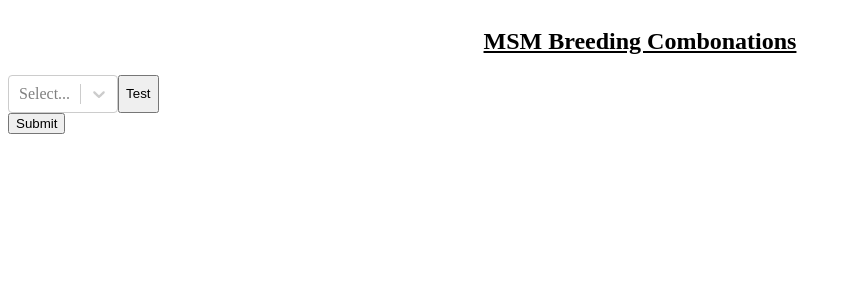
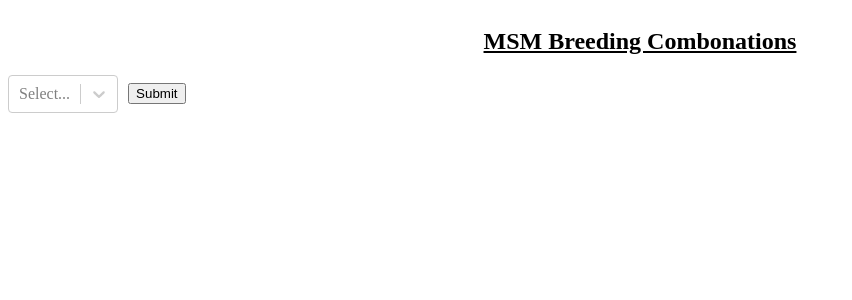
Before and after one commit to Evelina2048/MSMWebsite, a React (Vite) app in the folder MSMWebsiteReact/: page / in a window 1280 px wide. Shown: the top 300 px of the page, without its empty margins (0-852 px from the left). Built offline with nearby package versions, Linux system fonts and the light colour scheme.

Commit message:
made submit button smaller and handleselopt

```diff
--- a/MSMWebsiteReact/src/App.tsx
+++ b/MSMWebsiteReact/src/App.tsx
@@ -1,21 +1,7 @@
-// import { useState } from 'react'
-// import reactLogo from './assets/react.svg'
-// import viteLogo from '/vite.svg'
-// import './App.css'
-import Select from 'react-select';
-
 import Header from './Header.jsx'
 import Submit from './Submit.jsx'
 import MultiSelectDropdown from './MultiSelectDropdown.jsx'
 
-
-// const options = [
-//   { value: 'chocolate', label: 'Chocolate' },
-//   { value: 'strawberry', label: 'Strawberry' },
-//   { value: 'vanilla', label: 'Vanilla' }
-// ]
-
-//import Header from './Header copy.jsx'
 function App() {
 
   return (
@@ -24,7 +10,7 @@ function App() {
 
       <Header></Header>
       <MultiSelectDropdown></MultiSelectDropdown>
-      <Submit></Submit>
+      {/* <Submit></Submit> */}
 
       </>
       </>
--- /dev/null
+++ b/MSMWebsiteReact/src/HandleSelectedOptions.jsx
@@ -0,0 +1,9 @@
+//import { getSelectedLabels } from "./MultiSelectDropdown";
+
+function HandleSelectedOptions({ selectedOptions }) {
+    console.log("hi before return")
+    return(
+        console.log("hi from handleselectedopts")//(getSelectedLabels)
+    );
+}
+export default HandleSelectedOptions
--- a/MSMWebsiteReact/src/MultiSelectDropdown.jsx
+++ b/MSMWebsiteReact/src/MultiSelectDropdown.jsx
@@ -1,6 +1,8 @@
 //import React from 'react'
 import React, { useState } from "react";
 import Select from "react-select";
+
+import HandleSelectedOptions from './HandleSelectedOptions.jsx'
 
 const options = [
     { value: "plant", label: "Plant" },
@@ -8,29 +10,37 @@ const options = [
     { value: "air", label: "Air" },
 ];
 
+const getSelectedLabels = (selectedOptions) => {
+    // Check if selectedOptions is an array to avoid errors
+    if (!Array.isArray(selectedOptions)) return [];
+    return selectedOptions.map(option => option.label);
+};
+
 function MultiSelectDropdown() {
+    const [selectedOptions, setSelectedOptions] = useState([]); //setSelectedOptions defined here
+    const [showHandleOptions, setShowHandleOptions] = useState(false);
 
-    const [selectedOptions, setSelectedOptions] = useState([]); //setSelectedOptions defined here
     const handleChange = (selectedOption) => {
         setSelectedOptions(selectedOption);
     };
     const submit = () => {
-        //console.log(selectedOptions);
-        const selectedLabels = selectedOptions.map(option => option.label);
-        console.log(selectedLabels);
+        //const selectedLabels = selectedOptions.map(option => option.label);
+        <HandleSelectedOptions></HandleSelectedOptions>
+        setShowHandleOptions(true)
+
     }
 
     return (
         <div className="multiSelectDropdown">
-        {/* <h5>Multi select dropdown</h5> */}
-        {/* Dropdown */}
         <Select
                 options= {options} //{/* options to be in dropdown */}
                 value= {selectedOptions} //{/* selected options in dropdown is value of selectedOptions */}
                 onChange= {handleChange}
                 isMulti = {true} //{/*to determine if multiselect*/}
         />
-        <button type="button" onClick={submit}>Test</button>
+        <button type="submitButton" onClick={submit}>Submit</button>
+        {showHandleOptions && <HandleSelectedOptions selectedOptions={selectedOptions} />}
+
         </div>
     );
 }
--- a/MSMWebsiteReact/src/index.css
+++ b/MSMWebsiteReact/src/index.css
@@ -81,7 +81,30 @@ button:focus-visible {
   display: flex;
 } */
 
+/*
 .multiSelectDropdown {
   display: flex;
   justify-self: left;
+  width: 50ch
 }
+*/
+
+/* .submitButton {
+  padding: 100px 200px;
+  height: 10px;
+} */
+
+.multiSelectDropdown {
+  width: 100ch;
+  display: flex;                /* Arrange children (dropdown and button) side by side */
+  align-items: center;          /* Vertically align items to the center */
+  gap: 10px;                    /* Space between the dropdown and button */
+}
+
+.submitButton {
+  width: 100px;                 /* Set a specific width for the button (shorter) */
+  height: 40px;                 /* Adjust the button height */
+  background-color: #4CAF50;    /* Background color */
+  color: white;                 /* Text color */
+  cursor: pointer;             /* Change cursor on hover */
+}
```
